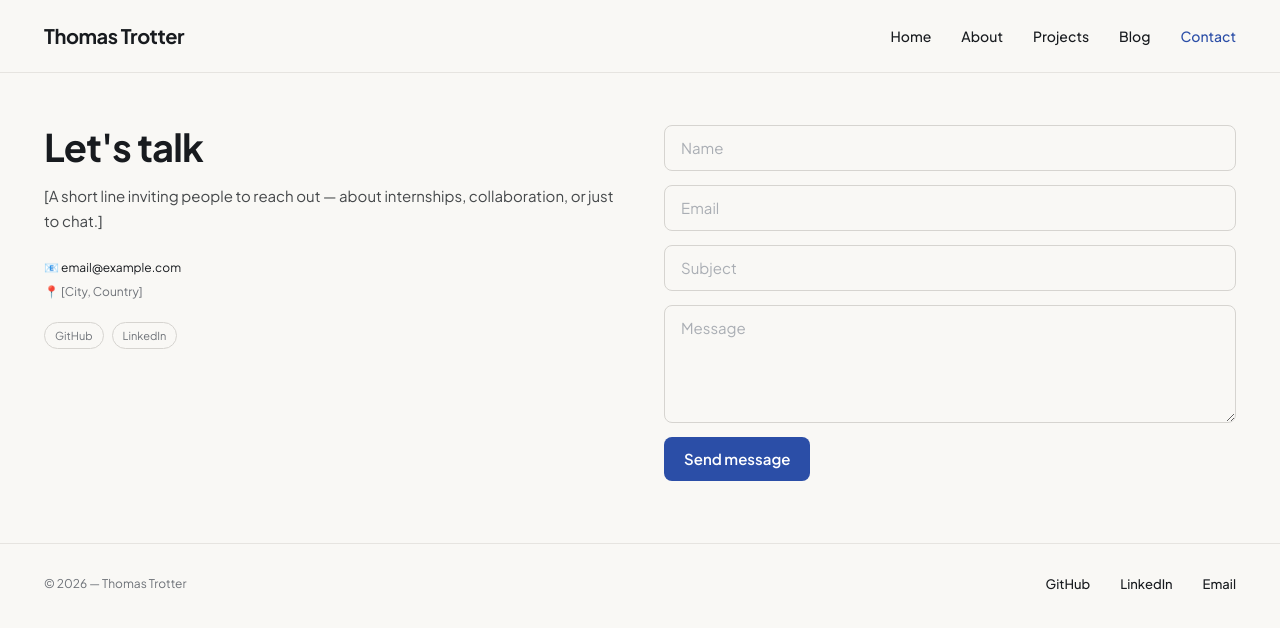
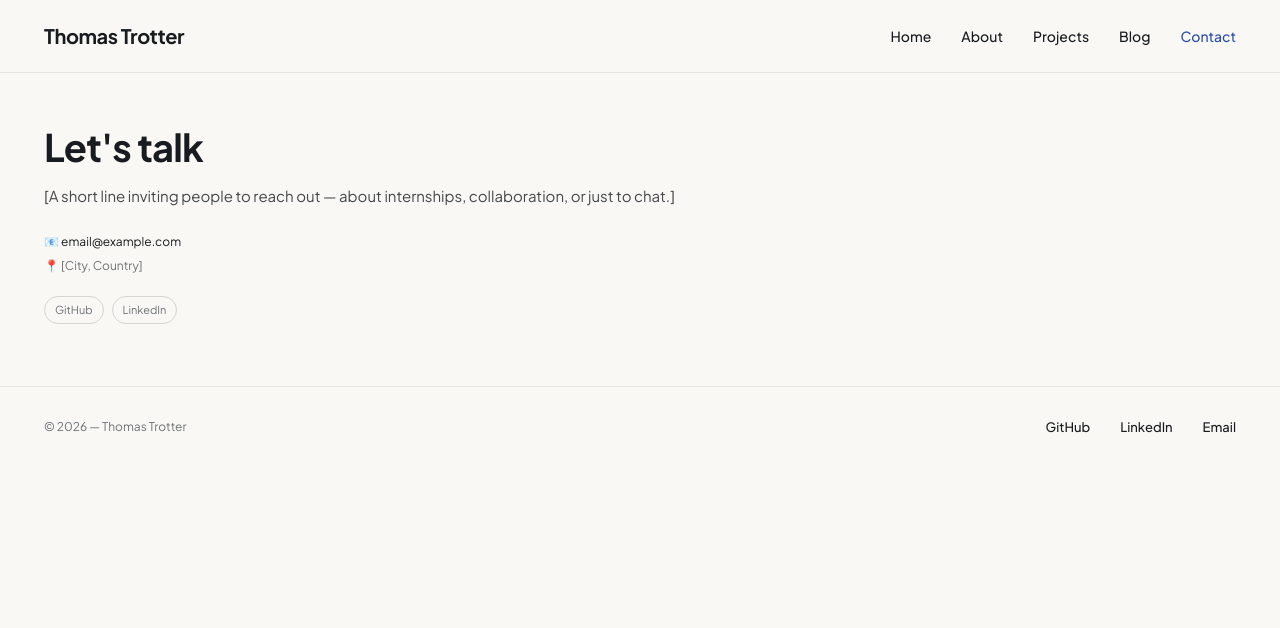
Before and after one commit to thomas-trotter/portfolio, a Next.js app: page /contact in a window 1280 px wide. Shown: the top 628 px of the page. Built offline with nearby package versions, Linux system fonts and the light colour scheme.

Commit message:
Updaye contact-section.tsx

```diff
--- a/src/components/sections/contact-section.tsx
+++ b/src/components/sections/contact-section.tsx
@@ -1,5 +1,7 @@
 import Link from "next/link";
 import Section from "@/components/ui/section";
+import ContactFormSection from "@/components/sections/contact-form-section";
+
 import { contact } from "@/lib/mocks/contact";
 
 export default function ContactSection() {
@@ -34,37 +36,7 @@ export default function ContactSection() {
           </div>
         </div>
 
-        <form className="flex flex-1 flex-col gap-3.5">
-          <input
-            type="text"
-            name="name"
-            placeholder="Name"
-            className="input"
-            autoComplete="name"
-          />
-          <input
-            type="email"
-            name="email"
-            placeholder="Email"
-            className="input"
-            autoComplete="email"
-          />
-          <input
-            type="text"
-            name="subject"
-            placeholder="Subject"
-            className="input"
-          />
-          <textarea
-            name="message"
-            placeholder="Message"
-            rows={4}
-            className="input min-h-[90px] resize-y"
-          />
-          <button type="submit" className="btn-primary self-start">
-            Send message
-          </button>
-        </form>
+        {/*<ContactFormSection />*/}
       </div>
     </Section>
   );
```
